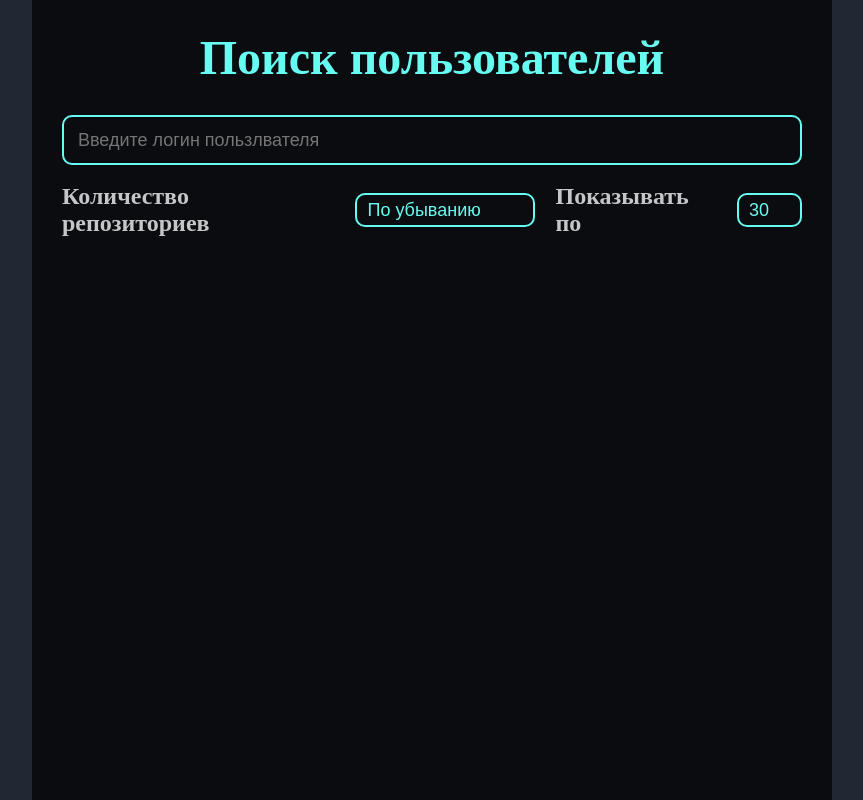
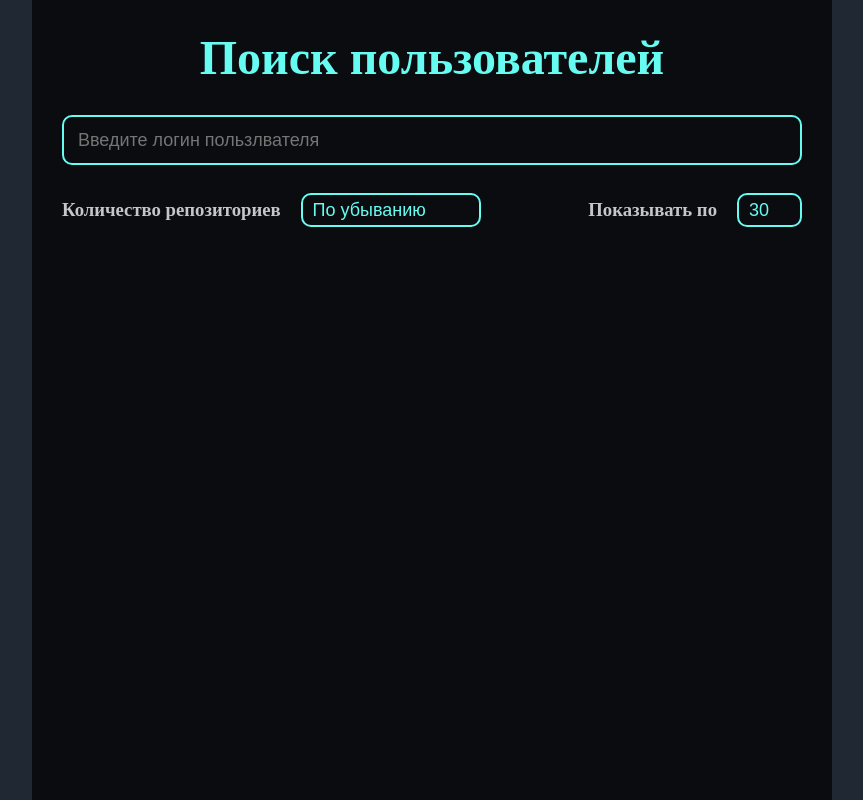
Before and after one commit to ZakhTania/react-search-users, a React app: page /users in a window 1280 px wide. Shown: the top 800 px of the page, without its empty margins (208-1071 px from the left). Built offline with nearby package versions, Linux system fonts and the light colour scheme.

Commit message:
change type of heading into Select

```diff
--- a/src/components/common/Select/Select.tsx
+++ b/src/components/common/Select/Select.tsx
@@ -13,7 +13,7 @@ type SelectType = {
 function Select({ options, title, value, onChange }: SelectType) {
     return (
         <StyledContainer>
-        <h2>{title}</h2>
+        <h3>{title}</h3>
             <StyledSelect
                 value={value}
                 onChange={(e: React.ChangeEvent<HTMLSelectElement>) => onChange(e.target.value)}>
```
